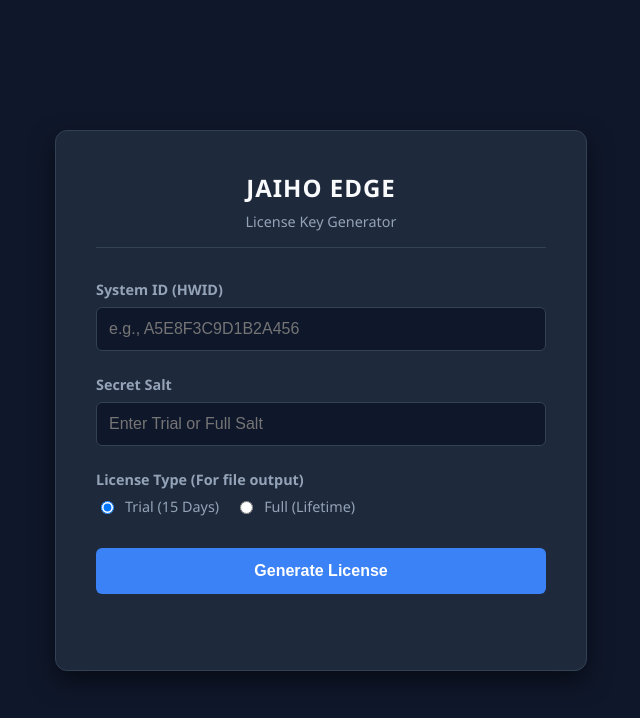
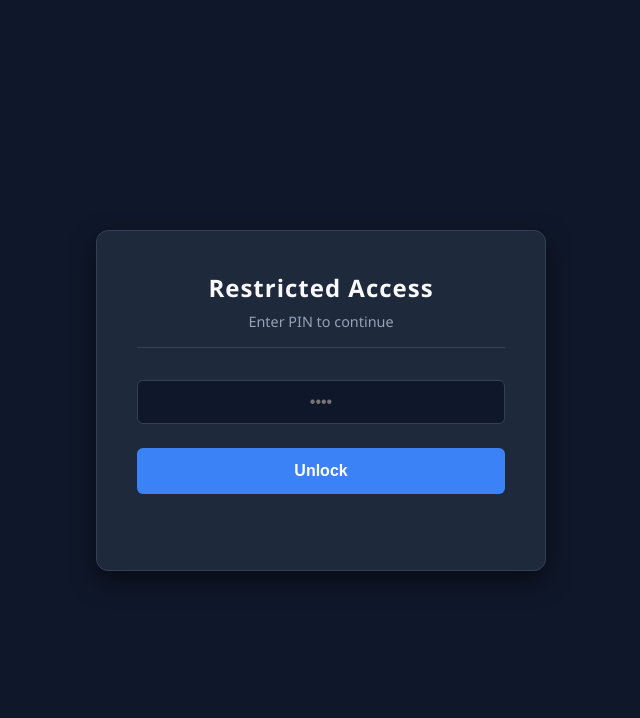
Before and after one commit to jaihokernel/jaiho_tiger_keygen, a plain HTML site: page index.html in a window 1280 px wide. Shown: the whole page, without its empty margins (319-959 px from the left). Drawn offline with Linux system fonts and the light colour scheme.

Commit message:
Update index.html

```diff
--- a/index.html
+++ b/index.html
@@ -3,7 +3,15 @@
 <head>
     <meta charset="UTF-8">
     <meta name="viewport" content="width=device-width, initial-scale=1.0">
-    <title>Jaiho Edge - License Key Generator</title>
+    <title>Gateway</title>
+
+    <meta name="robots" content="noindex, nofollow, noarchive, nosnippet, nocache">
+    <meta name="googlebot" content="noindex, nofollow, noarchive, nosnippet">
+
+    <meta http-equiv="Cache-Control" content="no-store, no-cache, must-revalidate, max-age=0">
+    <meta http-equiv="Pragma" content="no-cache">
+    <meta http-equiv="Expires" content="0">
+
     <style>
         :root {
             --bg-color: #0f172a;
@@ -26,6 +34,7 @@
             align-items: center;
             min-height: 100vh;
             margin: 0;
+            user-select: none; /* Discourage casual text selection */
         }
 
         .container {
@@ -36,6 +45,18 @@
             width: 100%;
             max-width: 450px;
             border: 1px solid var(--border);
+            box-sizing: border-box;
+        }
+
+        /* PIN Screen Specifics */
+        #pinScreen {
+            display: block; /* Visible by default */
+            text-align: center;
+        }
+
+        /* App Screen Specifics */
+        #appScreen {
+            display: none; /* Hidden by default */
         }
 
         .header {
@@ -60,6 +81,7 @@
 
         .form-group {
             margin-bottom: 1.5rem;
+            text-align: left;
         }
 
         label {
@@ -81,6 +103,11 @@
             box-sizing: border-box;
             outline: none;
             transition: border-color 0.2s;
+            text-align: center; /* Centered for PIN, left for app */
+        }
+
+        #appScreen input[type="text"], #appScreen input[type="password"] {
+            text-align: left;
         }
 
         input[type="text"]:focus, input[type="password"]:focus {
@@ -165,7 +192,19 @@
 </head>
 <body>
 
-    <div class="container">
+    <div class="container" id="pinScreen">
+        <div class="header">
+            <h1>Restricted Access</h1>
+            <p>Enter PIN to continue</p>
+        </div>
+        <div class="form-group">
+            <input type="password" id="accessPin" placeholder="••••" autocomplete="off" onkeypress="handlePinEnter(event)">
+        </div>
+        <button onclick="verifyPin()">Unlock</button>
+        <div id="pinMessage" class="message error"></div>
+    </div>
+
+    <div class="container" id="appScreen">
         <div class="header">
             <h1>JAIHO EDGE</h1>
             <p>License Key Generator</p>
@@ -204,12 +243,43 @@
     </div>
 
     <script>
-        // Store current details for the download functionality
+        // ==========================================
+        // CONFIGURATION
+        // ==========================================
+        // CHANGE YOUR PIN HERE:
+        const CORRECT_PIN = "air6";
+        // ==========================================
+
+
+        // --- PIN Logic ---
+        function handlePinEnter(e) {
+            if (e.key === 'Enter') {
+                verifyPin();
+            }
+        }
+
+        function verifyPin() {
+            const enteredPin = document.getElementById('accessPin').value;
+            const pinMessage = document.getElementById('pinMessage');
+
+            if (enteredPin === CORRECT_PIN) {
+                // Hide PIN screen, show App screen
+                document.getElementById('pinScreen').style.display = 'none';
+                document.getElementById('appScreen').style.display = 'block';
+                // Clear the PIN field from DOM for slight cleanliness
+                document.getElementById('accessPin').value = '';
+            } else {
+                pinMessage.textContent = 'Incorrect PIN.';
+                document.getElementById('accessPin').value = '';
+                document.getElementById('accessPin').focus();
+            }
+        }
+
+        // --- Generator Logic ---
         let currentHwid = '';
         let currentKey = '';
         let currentType = '';
 
-        // Web Crypto API for SHA-256 (Native Browser Hashing)
         async function sha256(message) {
             const msgBuffer = new TextEncoder().encode(message);
             const hashBuffer = await crypto.subtle.digest('SHA-256', msgBuffer);
@@ -225,12 +295,10 @@
             const statusMessage = document.getElementById('statusMessage');
             const resultBox = document.getElementById('resultBox');
 
-            // Reset UI
             statusMessage.textContent = '';
             statusMessage.className = 'message';
             resultBox.classList.remove('active');
 
-            // Validation (Matching your Python script logic)
             if (hwidInput.length !== 16) {
                 statusMessage.textContent = '[ERROR] System ID must be exactly 16 characters.';
                 statusMessage.classList.add('error');
@@ -244,12 +312,10 @@
             }
 
             try {
-                // Core Generation Logic: sha256(hwid + salt)[:20].upper()
                 const combinedString = hwidInput + saltInput;
                 const fullHash = await sha256(combinedString);
                 const finalKey = fullHash.substring(0, 20).toUpperCase();
 
-                // Update UI State
                 currentHwid = hwidInput;
                 currentKey = finalKey;
                 currentType = licenseType;
@@ -264,17 +330,13 @@
             } catch (err) {
                 statusMessage.textContent = 'Error generating key. Check browser support.';
                 statusMessage.classList.add('error');
-                console.error(err);
             }
         }
 
         function downloadKeyFile() {
             if (!currentKey) return;
 
-            // Format matches your Python text file output
             const fileContent = `\n[${currentHwid}]\n${currentType}: ${currentKey}\n------------------------------\n`;
-
-            // Create a Blob and trigger a download
             const blob = new Blob([fileContent], { type: 'text/plain' });
             const downloadLink = document.createElement('a');
             downloadLink.href = URL.createObjectURL(blob);
@@ -284,6 +346,9 @@
             downloadLink.click();
             document.body.removeChild(downloadLink);
         }
+
+        // Prevent Right Click (Optional light deterrent)
+        document.addEventListener('contextmenu', event => event.preventDefault());
     </script>
 </body>
 </html>
```
